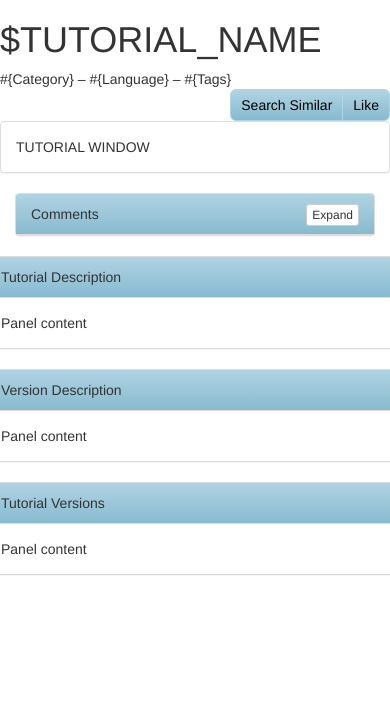
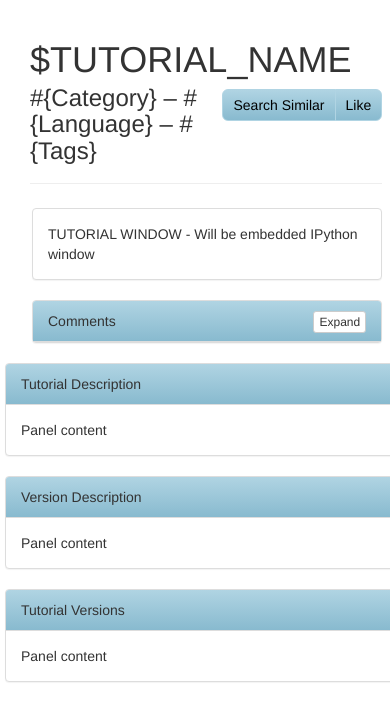
Before and after one commit to FrejaThoresen/CommuniCode, a Django app: template templates/TutorialPage.html in a window 390 px wide. Shown: the part 244-946 px from the top of the page. Before the commit the page ends 819 px from the top, so only its background shows below. Run offline with Django 3.2, Linux system fonts and the light colour scheme; the template is opened without the code that fills it, so the values that code supplies are empty; grey boxes labelled with a size stand in for pictures from a placeholder-image service; some libraries are stand-ins or nearby versions.

Commit message:
Changes tutorial page to match new project page

```diff
--- a/templates/TutorialPage.html
+++ b/templates/TutorialPage.html
@@ -51,46 +51,40 @@
 			</ul>
 		</div>
 	</nav>
-
+			<div class="container" style="padding-left:0px;margin-left:0px;padding-right:0px;margin-right:0px; width:98%">
+	<div class="col-md-10" style="padding-left:30px; padding-bottom:0px">
 		<h1>$TUTORIAL_NAME</h1>
-
-	<!-- Main Grid -->
-	<div class="row">
-	<div class="col-md-8">
-		<!-- Grid 2 Begins -->
-		<div class="row">
-			<div class="col-md-9">
-				#{Category} – #{Language} – #{Tags}
 	</div>
-
-			<div class="col-md-3 text-right">
-				<div class="btn-group">
-					<button type="button" class="btn btn-primary">Search Similar</button>
-					<button type="button" class="btn btn-primary">Like</button>
+	<div class="col-md-2" style="padding-right:0px;padding-bottom:0px;margin-right:0px">
+		<div class="btn-group pull-right">
+			<!-- <r> -->
+				<button class="btn btn-primary ">Search Similar</button>
+				<button class="btn btn-primary " style="margin-right:0px">Like</button>
+			<!-- </r> -->
 		</div>
 	</div>
-		</div>
-
-		<div class="row">
-
-		</div>
-
 	<div class="row">
 		<div class = "col-md-12">
-				<div class="panel panel-default">
-					<div class="panel-body">
-						TUTORIAL WINDOW
+			<div class="thumbnail" style="margin-bottom:0px;padding-top:0px; padding-left:30px; padding-right:0px; background-color:transparent; border:none;">
+				<div class="page-header" style="margin-top:-25px;">
+					<h3>#{Category} – #{Language} – #{Tags} </h3>
 				</div>
 			</div>
 		</div>
 	</div>
+	<div class="row">
+		<div class = "col-md-8" style="padding-left:47px">
+		<!-- Text Edit Window Start-->
+				<div class="panel panel-default">
+					<div class="panel-body">
+						TUTORIAL WINDOW - Will be embedded IPython window
+					</div>
+				</div>
+			<!-- Test Edit Window End -->
 
+			<!-- Drop Down Comments Box -->
 				<div class="row">
-			<div class = "col-md-12">
-				<!-- Drop Down Comments Box -->
-<div class="container">
-	<div class="row">
-		<div class = "col-md-5">
+					<div class = "col-md-12" style="padding-left:15px; padding-right:15px; margin-right:0px">
 						<div class="panel panel-default">
 							<div class="panel-heading" id="accordion">
 								<!-- <span class="glyphicon glyphicon-comment"></span> -->
@@ -112,7 +106,7 @@
 												</span>
 												<div class="chat-body clearfix">
 													<div class="header">
-											<strong class="primary-font">Victoria</strong> <small class="pull-right text-muted">
+														<strong class="primary-font">Jack Sparrow</strong> <small class="pull-right text-muted">
 															<span class="glyphicon glyphicon-time"></span>12 mins ago</small>
 													</div>
 													<p>
@@ -127,7 +121,7 @@
 												<div class="chat-body clearfix">
 													<div class="header">
 														<small class=" text-muted"><span class="glyphicon glyphicon-time"></span>13 mins ago</small>
-											<strong class="pull-right primary-font">Owen</strong>
+														<strong class="pull-right primary-font">Bhaumik Patel</strong>
 													</div>
 													<p>
 													Lorem ipsum dolor sit amet, consectetur adipiscing elit. Curabitur bibendum ornare dolor, quis ullamcorper ligula sodales.
@@ -140,7 +134,7 @@
 												</span>
 												<div class="chat-body clearfix">
 													<div class="header">
-											<strong class="primary-font">Victoria</strong> <small class="pull-right text-muted">
+														<strong class="primary-font">Jack Sparrow</strong> <small class="pull-right text-muted">
 														<span class="glyphicon glyphicon-time"></span>14 mins ago</small>
 													</div>
 													<p>
@@ -155,7 +149,7 @@
 												<div class="chat-body clearfix">
 													<div class="header">
 														<small class=" text-muted"><span class="glyphicon glyphicon-time"></span>15 mins ago</small>
-											<strong class="pull-right primary-font">Owen</strong>
+														<strong class="pull-right primary-font">Bhaumik Patel</strong>
 													</div>
 													<p>
 														Lorem ipsum dolor sit amet, consectetur adipiscing elit. Curabitur bibendum ornare dolor, quis ullamcorper ligula sodales.
@@ -183,12 +177,8 @@
 
 			<!-- Comments Section End -->
 
-			</div>
-		</div>
-		<!-- Grid 2 Ends -->
-	</div>
+	<div class="col-md-3" style="padding-right:0px; margin-left:20px ">
 
-	<div class="col-md-4">
 		<!-- Grid 3 Begins -->
 		<div class="row">
 			<div class="panel panel-default">
@@ -210,6 +200,8 @@
 			</div>
 		</div>
 		<!-- Grid 3 Ends -->
+	<!-- </div> -->
+</div>
 </div>
 </div>
 
@@ -223,12 +215,3 @@
 		<script src="./../static/js/bootstrap.min.js"></script>
 	</body>
 </html>
-
-<!--
-NOTE TO SELF:
-
-INSTALL JQUERY
-Link Jquery
-Try to get comments working
-
--->
```
Lines whose indentation alone changed are shown as unchanged.
